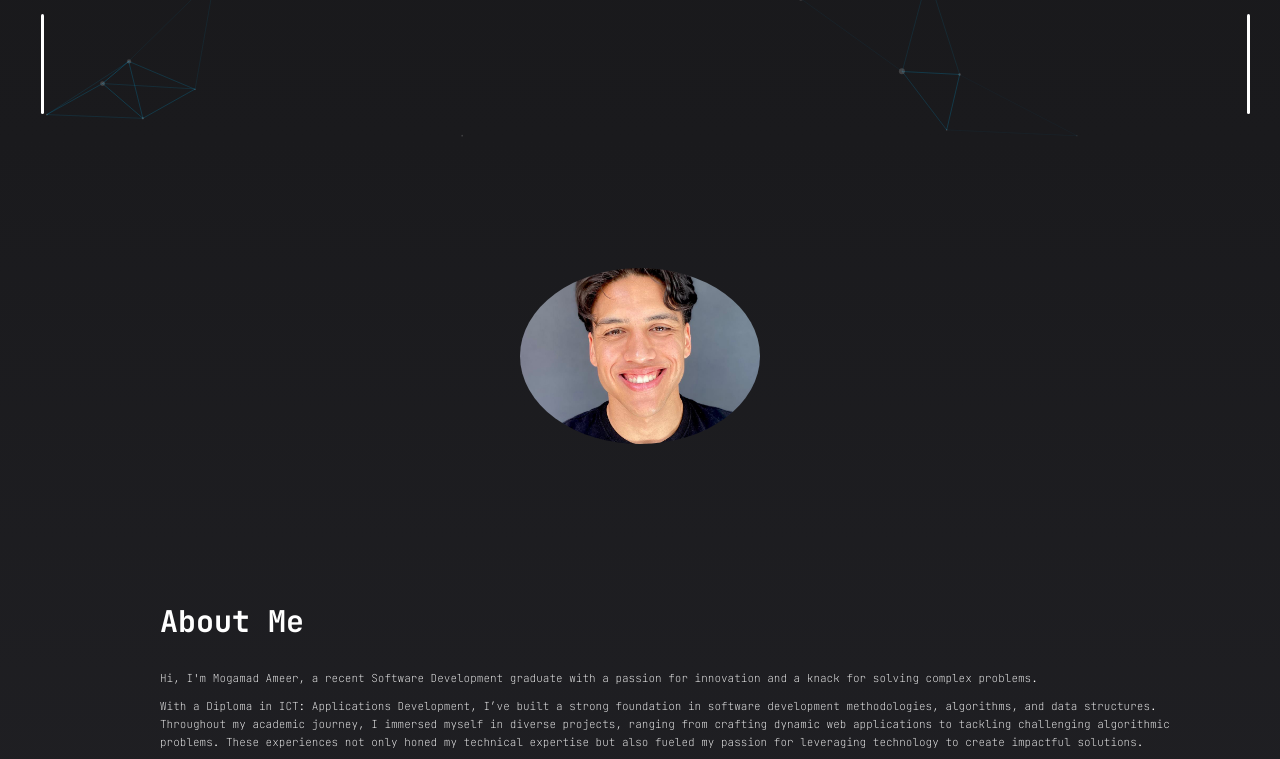
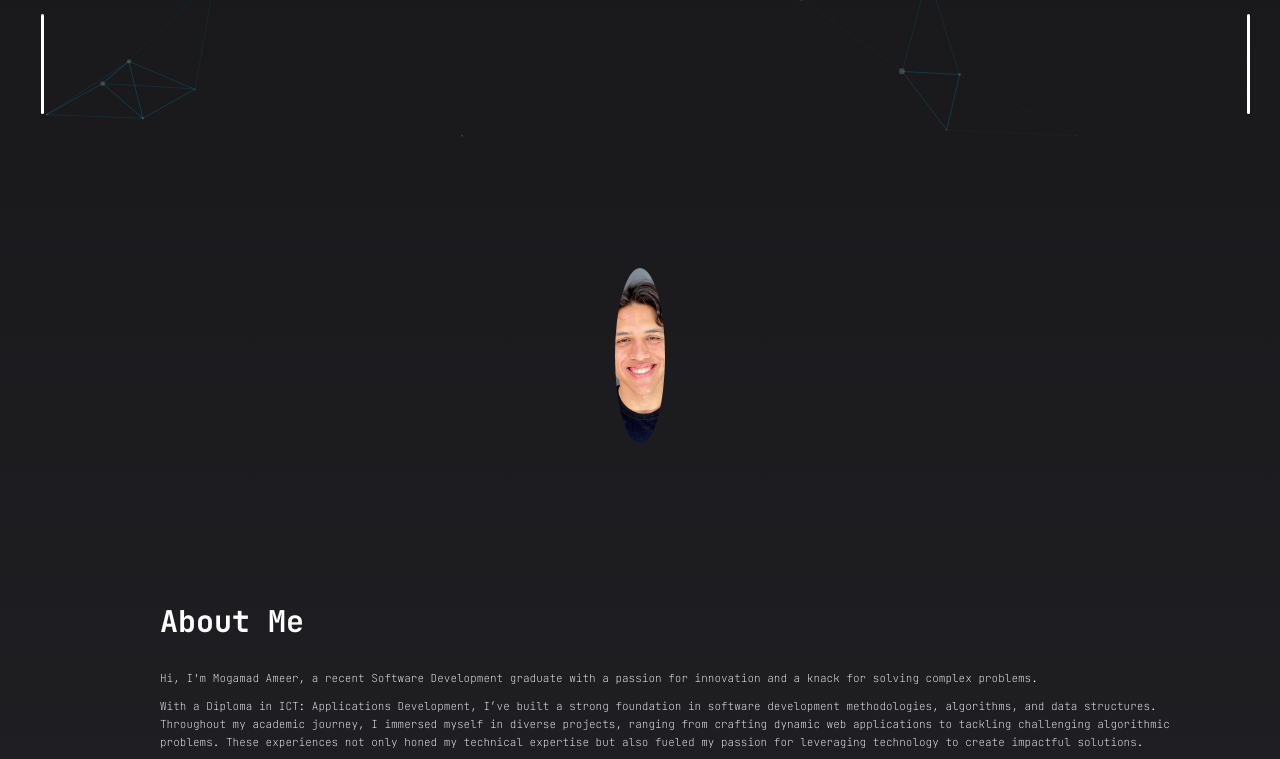
Before and after one commit to ameermarlie/DigitalPortfolio, a plain HTML site: page index.html in a window 1280 px wide. Shown: the part 660-1419 px from the top of the page. Drawn offline with Linux system fonts and the light colour scheme.

Commit message:
Update experience.css

```diff
--- a/experience.css
+++ b/experience.css
@@ -680,8 +680,8 @@
   .mePic {
     background-image: url(images/me.jpg);
     background-size: cover;
-    width: 15rem;
-    height: 20rem;
+    width: 50px;
+    height: 200px;
     border-radius: 50%;
     background-repeat: no-repeat;
     background-position: center center;
```
